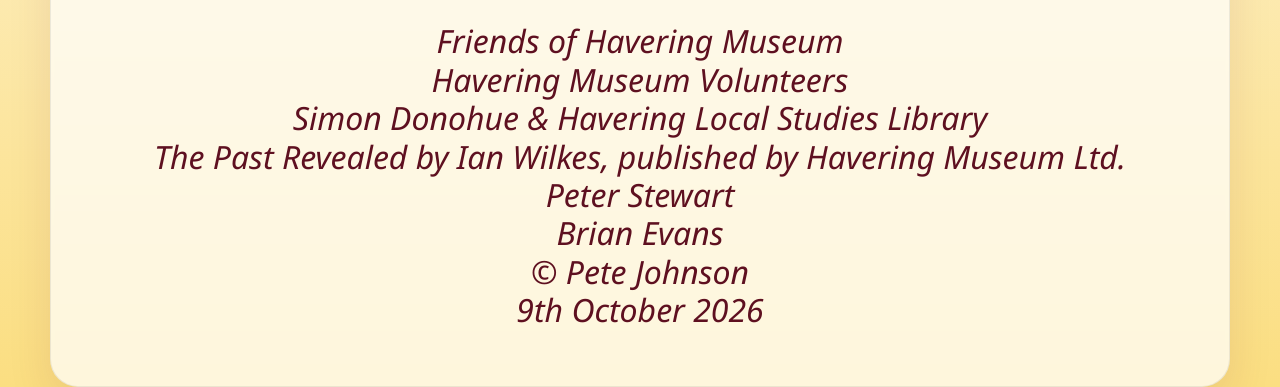
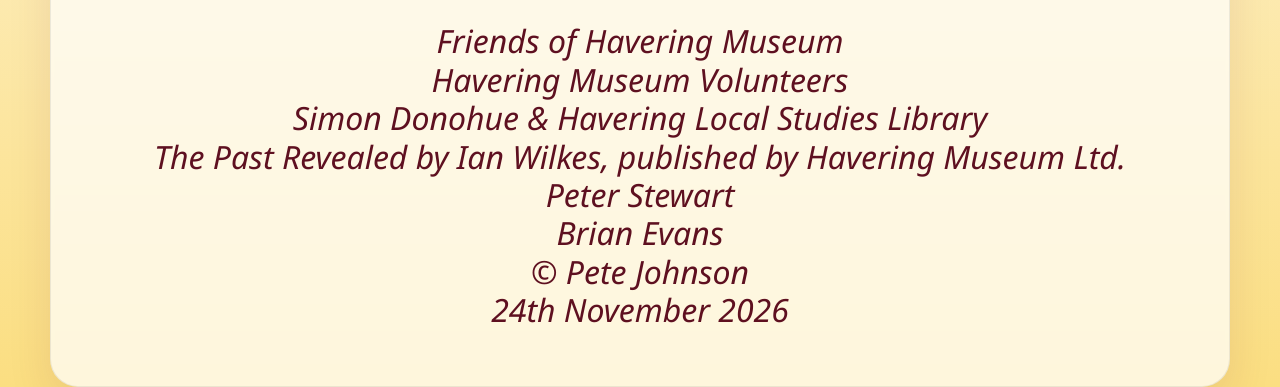
Before and after one commit to PeteJohnson34/cream, a plain HTML site: page intro.html in a window 1280 px wide. Shown: the part 561-948 px from the top of the page. Drawn offline with nearby package versions, Linux system fonts and the light colour scheme.

Commit message:
Update intro.html date

```diff
--- a/intro.html
+++ b/intro.html
@@ -60,7 +60,7 @@
 
         © Pete Johnson
         <br>
-       9th October 2026
+       24th November 2026
       </h2>
     </div>
   </div>
```
